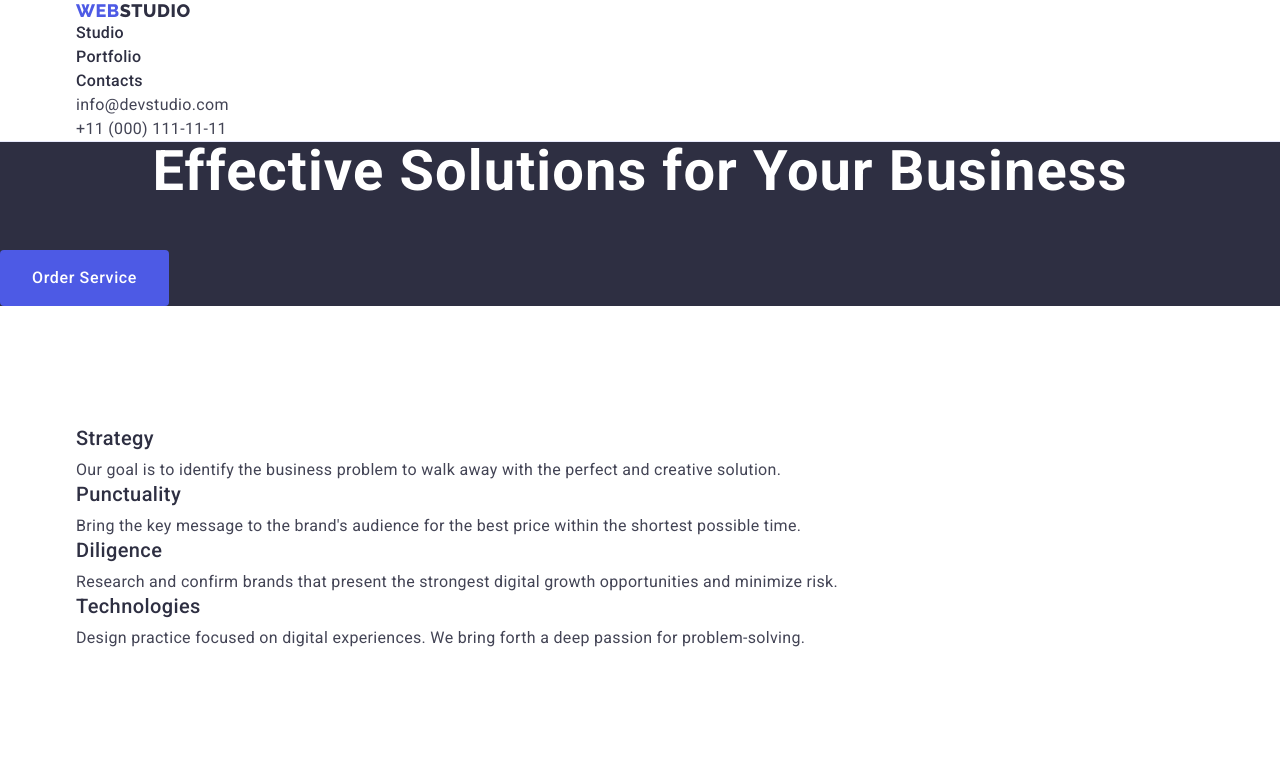
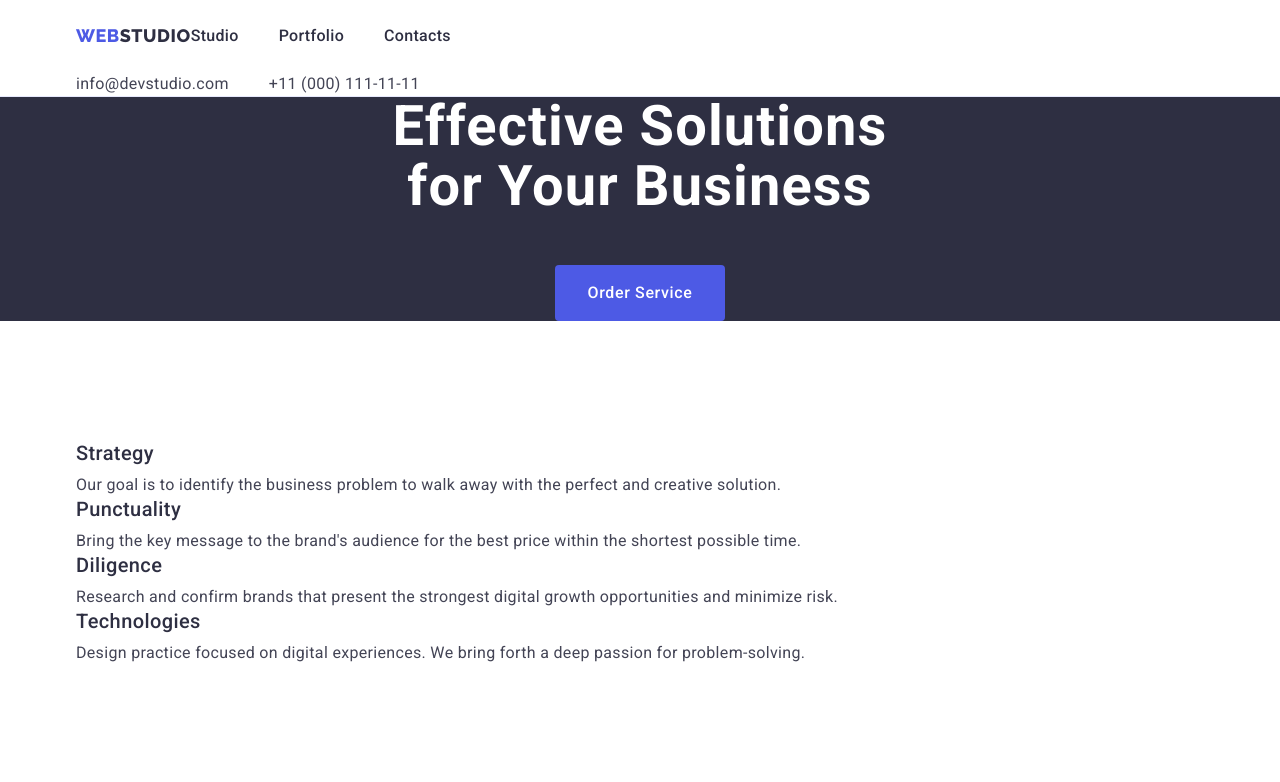
Before and after one commit to Tosha177777/goit-markup-hw-03, a plain HTML site: page index.html in a window 1280 px wide. Shown: the top 782 px of the page. Drawn offline with nearby package versions, Linux system fonts and the light colour scheme.

Commit message:
try
started to make header in a row

```diff
--- a/css/styles.css
+++ b/css/styles.css
@@ -20,8 +20,8 @@ body {
 
 /* Container */
 .container {
-  width: 1152px;
-  padding: 0 12px;
+  width: 1158px;
+  padding: 0 15px;
   margin: 0 auto;
 }
 
@@ -57,7 +57,21 @@ body {
   text-decoration: none;
 }
 
+.main-nav {
+  display: flex;
+  align-items: center;
+}
+
 /* header-nav */
+
+.header-list {
+  display: flex;
+}
+
+.header-list .item + .item {
+  /* outline: 1px solid teal; */
+  margin-left: 40px;
+}
 
 .list {
   list-style: none;
@@ -65,7 +79,11 @@ body {
   padding: 0;
 }
 
-.navi.link {
+.header-list .navi.link {
+  display: block;
+  padding-top: 24px;
+  padding-bottom: 24px;
+
   font-weight: 500;
   font-size: 16px;
   line-height: 1.5;
@@ -73,12 +91,22 @@ body {
   color: var(--headline-color);
 }
 
-.navi.link:active,
-.navi.link:focus,
-.navi.link:hover {
+.header-list .navi.link:active,
+.header-list .navi.link:focus,
+.header-list .navi.link:hover {
   color: var(--pressed-state);
 }
 /* header address */
+
+/* Contacts */
+
+.adrs-ul {
+  display: flex;
+}
+
+.adrs-ul .item + .item {
+  margin-left: 40px;
+}
 
 .addresses.link {
   font-style: normal;
@@ -101,8 +129,12 @@ body {
 }
 
 .header-hero {
+  width: 496px;
   margin-bottom: 48px;
   margin-top: 0;
+  margin-right: auto;
+  margin-left: auto;
+
   font-weight: var(--font-weight-bold);
   font-size: 56px;
   line-height: 1.07;
@@ -111,12 +143,15 @@ body {
 }
 
 .order-button-st {
+  display: flex;
+  padding: 16px 32px;
+
   font-family: "Roboto", sans-serif;
   background: var(--order-button-color);
-  display: flex;
-  padding: 16px 32px;
   border-radius: 4px;
   border: 0px;
+  margin-right: auto;
+  margin-left: auto;
   /* text */
   font-weight: var(--font-weight-medium);
   font-size: 16px;
@@ -133,7 +168,7 @@ body {
 
 /* section 2 */
 
-.pdng-sections {
+.pdng-sections.second {
   padding-top: 120px;
   padding-bottom: 120px;
 }
@@ -159,6 +194,10 @@ body {
 
 /* third section */
 
+.pdng-sections.thrd {
+  padding-bottom: 120px;
+}
+
 .headlines-scnd-rang {
   margin-top: 0;
   margin-bottom: 0;
@@ -182,7 +221,6 @@ body {
 }
 
 .our-team-headline {
-  outline: 1px dashed turquoise;
   padding-top: 120px;
   margin-bottom: 72px;
 }
@@ -264,6 +302,9 @@ body {
 /* Portfolio Headlines 2 */
 
 .port-scnd-headlines {
+  margin-top: 32px;
+  margin-bottom: 8px;
+  padding-left: 8px;
   font-weight: var(--font-weight-medium);
   font-size: 20px;
   line-height: 1.2;
@@ -272,10 +313,12 @@ body {
 }
 
 .portfolio-par {
+  margin-top: 0;
+  margin-bottom: 0;
+  padding-bottom: 32px;
+  padding-left: 8px;
   font-size: 16px;
   line-height: 1.5;
   letter-spacing: 0.02em;
   color: var(--par-color);
 }
-
-/* попытка на кнопки портфолио  */
--- a/index.html
+++ b/index.html
@@ -20,28 +20,30 @@
   <body>
     <!-- Header -->
     <header class="header-border-color">
-      <div class="container">
-        <nav>
+      <nav class="container main-nav">
         <a href="./index.html" class="link header-web-style"
           >WEB<span class="header-studio-style">Studio</span>
         </a>
         <ul class="list header-list">
-            <li><a href="./index.html" class="navi link">Studio</a></li>
-            <li><a href="./portfolio.html" class="navi link">Portfolio</a></li>
-            <li><a href="" class="navi link">Contacts</a></li>
+          <li class="item">
+            <a href="./index.html" class="navi link">Studio</a>
+          </li>
+          <li class="item">
+            <a href="./portfolio.html" class="navi link">Portfolio</a>
+          </li>
+          <li class="item"><a href="" class="navi link">Contacts</a></li>
         </ul>
       </nav>
-      </div>
       <!-- Addresses -->
-      <div class="container">
+      <div class="container main-nav">
         <address class="addresses link">
-          <ul class="list">
-            <li>
+          <ul class="adrs-ul list">
+            <li class="item">
               <a href="mailto:info@devstudio.com" class="addresses link"
                 >info@devstudio.com</a
               >
             </li>
-            <li>
+            <li class="item">
               <a href="tel:+110001111111" class="addresses link"
                 >+11 (000) 111-11-11</a
               >
@@ -96,7 +98,7 @@
         </div>
       </section>
       <!-- Section 3 -->
-      <section class="pdng-sections">
+      <section class="pdng-sections thrd">
         <div class="container">
           <h2 class="headlines-scnd-rang">What are we doing</h2>
           <ul class="list">
```
Also changed, not shown: portfolio.html (+25 -13 lines). Lines whose indentation alone changed are shown as unchanged.
